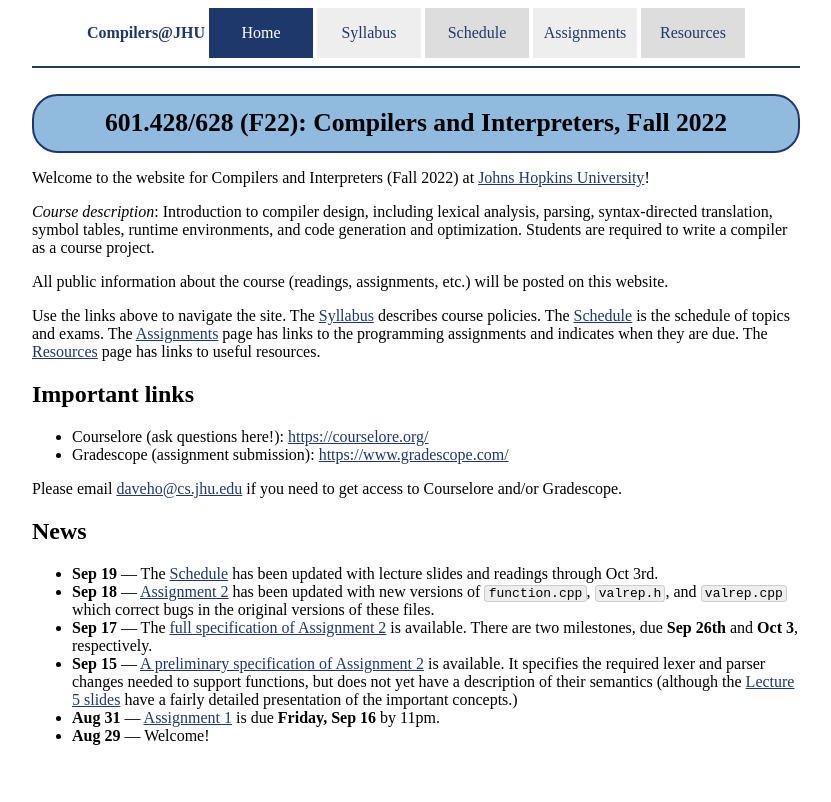
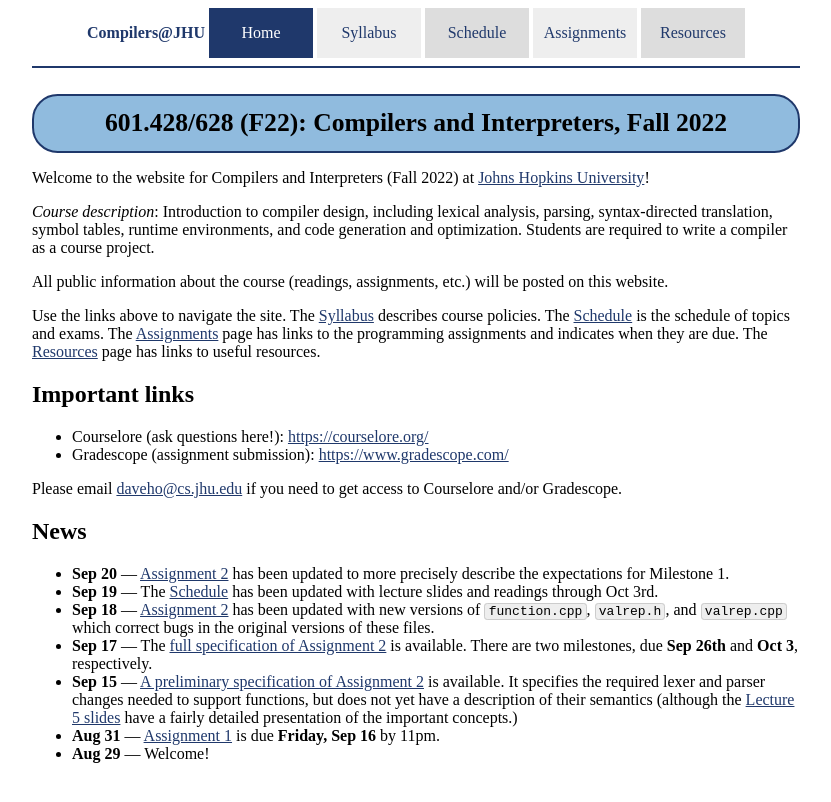
Before and after one commit to jhucompilers/fall2022, a Jekyll site: the page built from index.md, in a window 1280 px wide. Shown: the top 802 px of the page, without its empty margins (224-1055 px from the left). Built offline with Jekyll 4.4.1, drawn with Linux system fonts in a browser that asks for light colours.

Commit message:
mention update to A2MS1 expectations

```diff
--- a/index.md
+++ b/index.md
@@ -31,6 +31,8 @@ and/or Gradescope.
 
 ## News
 
+* **Sep 20** — [Assignment 2](assign/assign02.html) has been updated to more
+  precisely describe the expectations for Milestone 1.
 * **Sep 19** — The [Schedule](schedule.html) has been updated with lecture slides and
   readings through Oct 3rd.
 * **Sep 18** — [Assignment 2](assign/assign02.html) has been updated with
```
